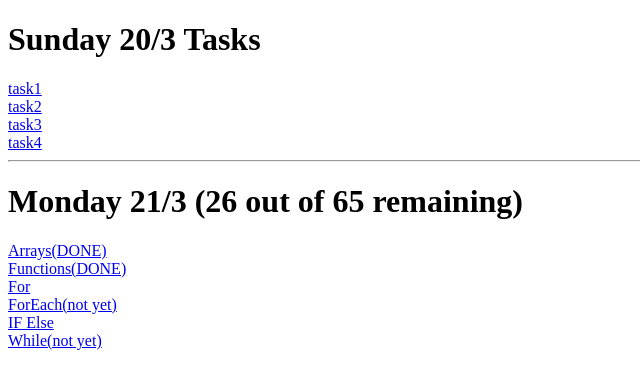
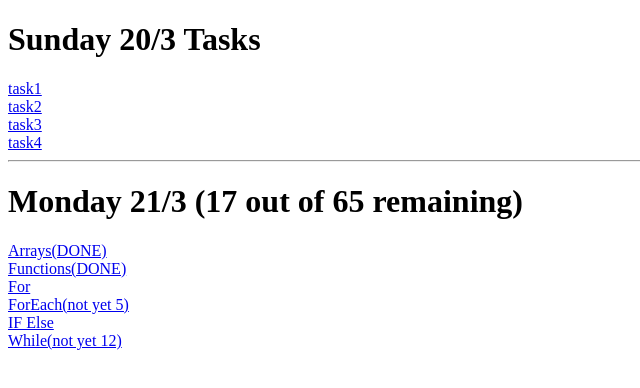
Before and after one commit to 10-anasAllawafeh/js-task, a plain HTML site: page index.html in a window 1280 px wide. Shown: the full height of the page, 0-640 px from the left. Drawn offline with Linux system fonts and the light colour scheme.

Commit message:
live link edit

```diff
--- a/index.html
+++ b/index.html
@@ -17,13 +17,13 @@
     </div>
 <hr>
     <div>
-        <h1>Monday 21/3 (26 out of 65 remaining)</h1>
+        <h1>Monday 21/3 (17 out of 65 remaining)</h1>
         <a href="./MON21.3/Arrays/index.html" target="_blank">Arrays(DONE)</a><br>
         <a href="./MON21.3/Functions/index.html" target="_blank">Functions(DONE)</a><br>
         <a href="./MON21.3/For/index.html" target="_blank">For</a><br>
-        <a href="./MON21.3/For/ForEach/index.html" target="_blank">ForEach(not yet)</a><br>
+        <a href="./MON21.3/For/ForEach/index.html" target="_blank">ForEach(not yet 5)</a><br>
         <a href="./MON21.3/IF Else/index.html" target="_blank">IF Else</a><br>
-        <a href="./MON21.3/While/index.html" target="_blank">While(not yet)</a><br>
+        <a href="./MON21.3/While/index.html" target="_blank">While(not yet 12)</a><br>
     </div>
 <!--
     <div>
```
